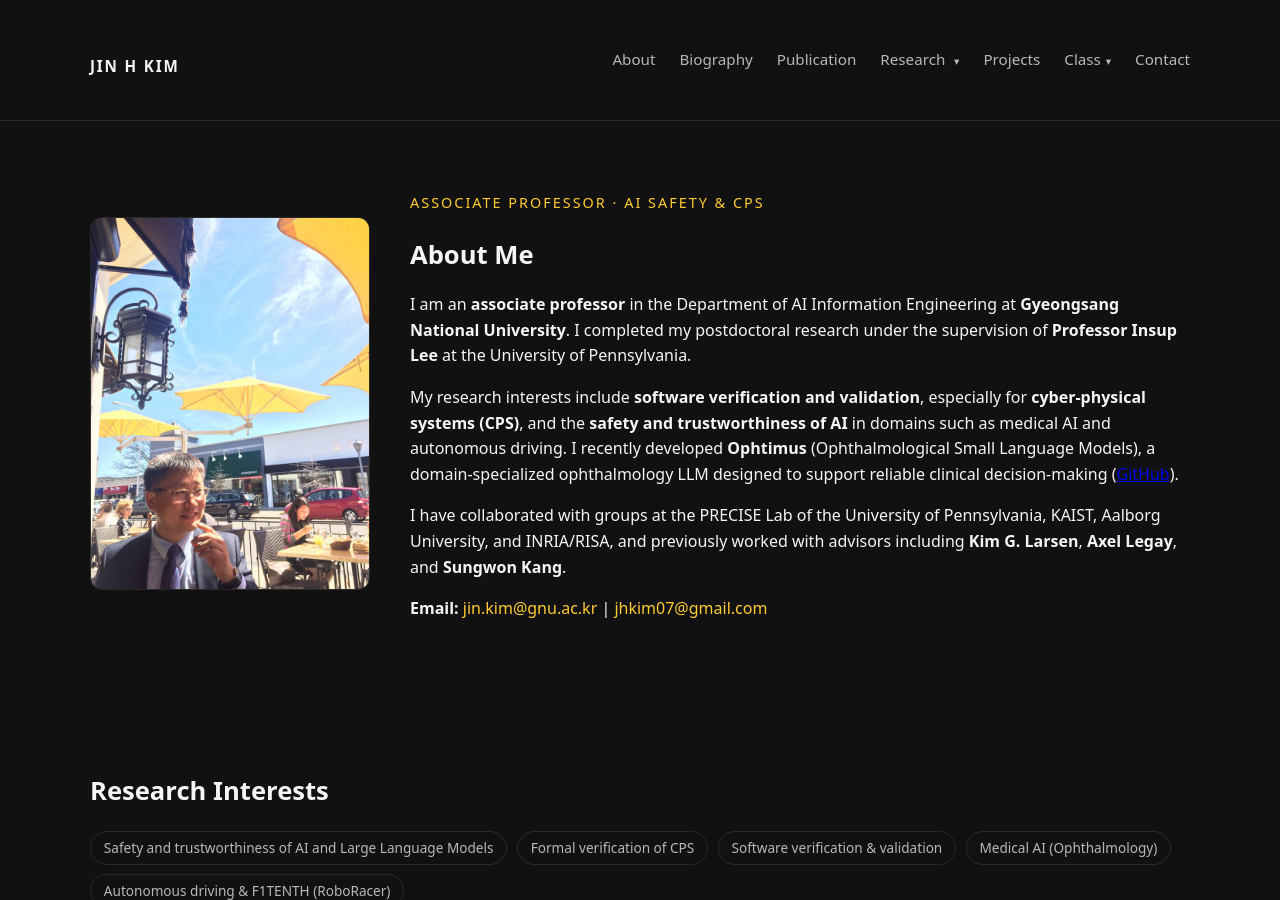
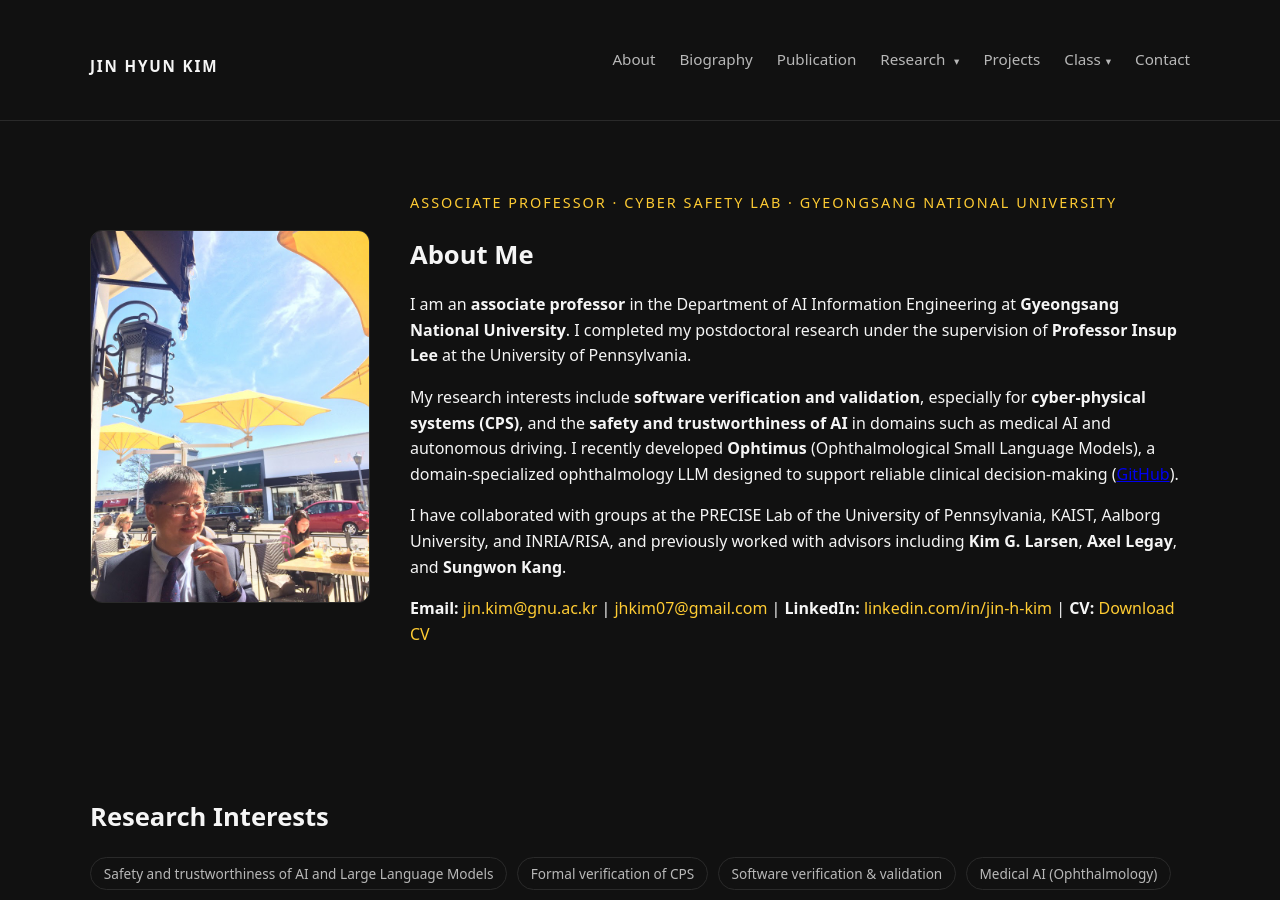
Before and after one commit to jhkim07/jhkim07.github.io, a Jekyll site: the page built from index.md, in a window 1280 px wide and 900 px high. Built offline with Jekyll 4.4.1, drawn with Linux system fonts in a browser that asks for light colours.

Commit message:
Updated contact

```diff
--- a/_layouts/default.html
+++ b/_layouts/default.html
@@ -11,7 +11,7 @@
   <header class="site-header">
     <div class="container header-inner">
       <h1 class="logo">
-        <a href="{{ '/' | relative_url }}">JIN H KIM</a>
+        <a href="{{ '/' | relative_url }}">JIN HYUN KIM</a>
       </h1>
 
       <nav class="nav">
--- a/index.md
+++ b/index.md
@@ -10,7 +10,7 @@ title: "Home"
       <img src="{{ '/assets/images/main-photo.jpg' | relative_url }}" alt="Jin H Kim">
     </div>
     <div class="hero-text">
-      <p class="tagline">Associate Professor · AI Safety & CPS</p>
+      <p class="tagline">Associate Professor · Cyber Safety Lab · Gyeongsang National University</p>
       <h2>About Me</h2>
       <p>
         I am an <strong>associate professor</strong> in the Department of AI Information Engineering
@@ -33,11 +33,19 @@ title: "Home"
         <strong>Kim G. Larsen</strong>, <strong>Axel Legay</strong>, and <strong>Sungwon Kang</strong>.
       </p>
 
-      <!-- ⭐ 추가된 이메일 섹션 -->
+        <!-- ⭐ Updated contact section with LinkedIn + CV -->
       <p class="contact-email">
         <strong>Email:</strong>
         <a href="mailto:jin.kim@gnu.ac.kr">jin.kim@gnu.ac.kr</a> |
-        <a href="mailto:jhkim07@gmail.com">jhkim07@gmail.com</a>
+        <a href="mailto:jhkim07@gmail.com">jhkim07@gmail.com</a> |
+        <strong>LinkedIn:</strong>
+        <a href="https://www.linkedin.com/in/jin-h-kim" target="_blank">
+          linkedin.com/in/jin-h-kim
+        </a> |
+        <strong>CV:</strong>
+        <a href="{{ '/assets/cv.pdf' | relative_url }}" target="_blank">
+          Download CV
+        </a>
       </p>
 
     </div>
```
Also changed, not shown: 1 other file.
